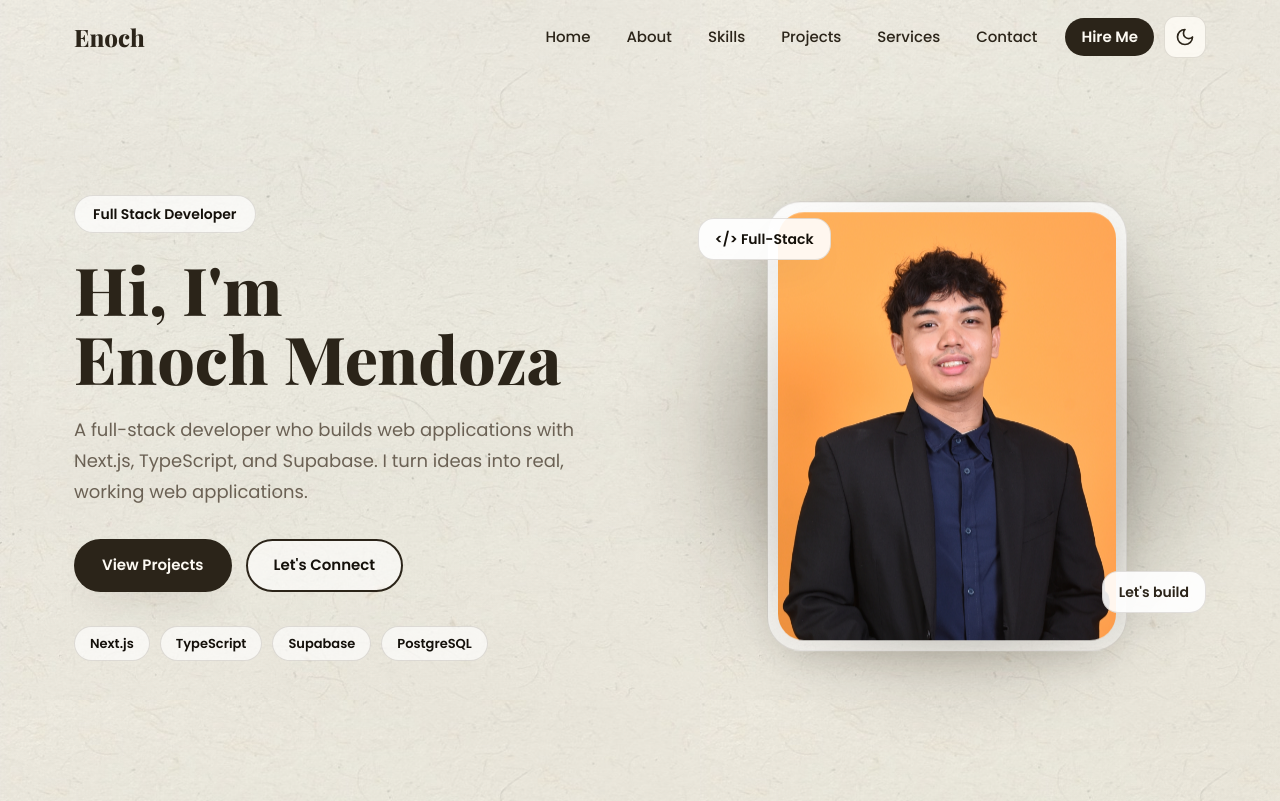
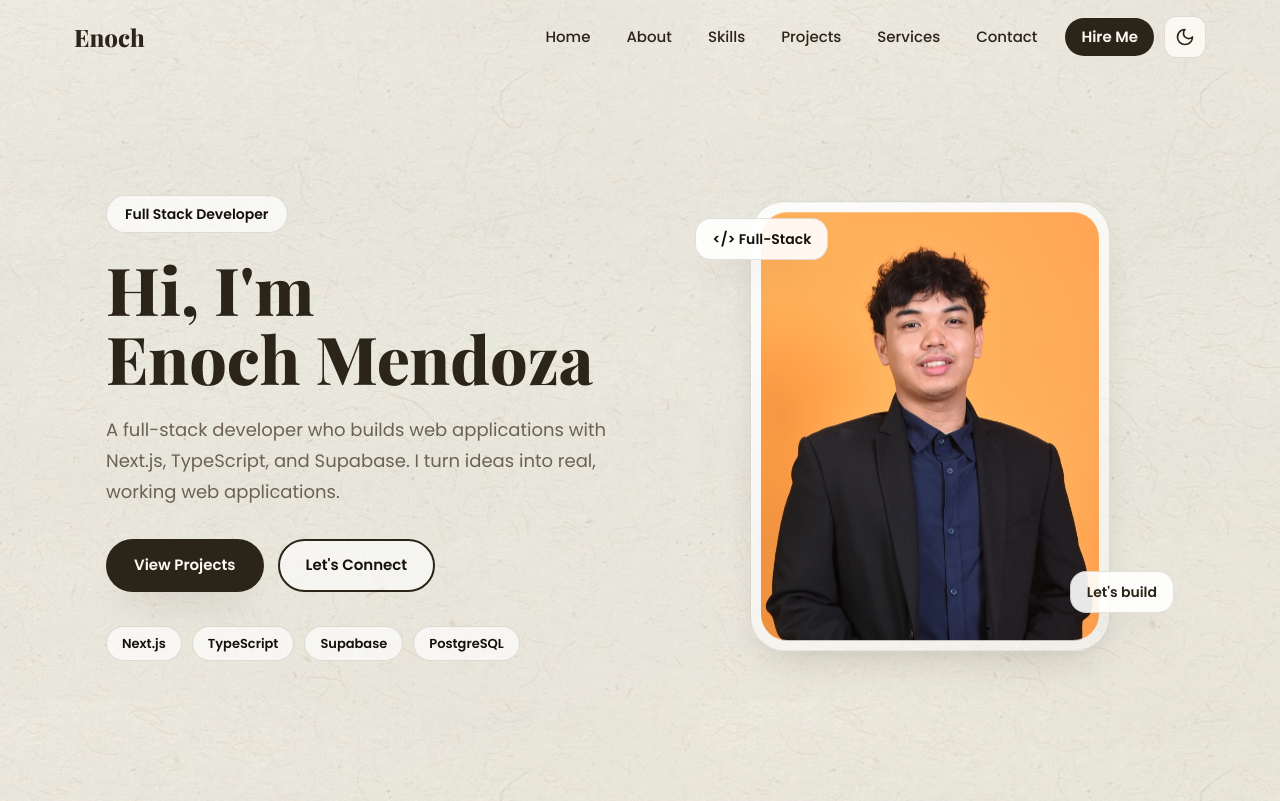
Before and after one commit to Nokiieee/MyPersonalWebsite, a React (Vite) app: page / in a window 1280 px wide. Shown: the top 801 px of the page. Built offline with nearby package versions, Linux system fonts and the light colour scheme.

Commit message:
remove the shadow of my image

```diff
--- a/src/components/Hero.jsx
+++ b/src/components/Hero.jsx
@@ -6,16 +6,18 @@ const pill =
 function Hero() {
   return (
     <header
-      className="mx-auto grid max-w-[1180px] scroll-mt-20 grid-cols-[1.05fr_0.95fr] items-center gap-10 px-6 pb-[90px] pt-[70px] min-h-[calc(100vh-72px)] max-[960px]:min-h-0 max-[960px]:grid-cols-1 max-[960px]:gap-12 max-[960px]:pt-12 max-[960px]:text-center max-[420px]:pt-8"
+      className="mx-auto grid max-w-[1180px] scroll-mt-20 grid-cols-[1.05fr_0.95fr] items-center gap-10 px-14 pb-[90px] pt-[70px] min-h-[calc(100vh-72px)] max-[960px]:min-h-0 max-[960px]:grid-cols-1 max-[960px]:gap-12 max-[960px]:pt-12 max-[960px]:text-center max-[420px]:pt-8"
       id="home"
     >
       <div className="animate-hero-fade-up">
         <span className="mb-[22px] inline-block rounded-full border border-line bg-white/70 px-[18px] py-2 text-sm font-semibold text-purple-deep dark:bg-white/5">
           Full Stack Developer
         </span>
-        <h1 className="text-[clamp(38px,6vw,66px)] font-extrabold leading-[1.05] text-ink">
+        <h1 className="text-[clamp(38px,5.5vw,66px)] font-extrabold leading-[1.05] text-ink">
           Hi, I'm{" "}
-          <span className="inline-block text-purple">Enoch Mendoza</span>
+          <span className="inline-block whitespace-nowrap text-purple max-[960px]:whitespace-normal">
+            Enoch Mendoza
+          </span>
         </h1>
         <p className="mt-[22px] max-w-[500px] text-lg leading-[1.7] text-ink-soft max-[960px]:mx-auto">
           A full-stack developer who builds web applications with Next.js,
@@ -39,10 +41,6 @@ function Hero() {
       </div>
 
       <div className="relative flex animate-hero-fade-up items-center justify-center [animation-delay:150ms] max-[960px]:order-first">
-        <div
-          className="absolute z-0 aspect-square w-[78%] rounded-full bg-brand opacity-45 blur-[60px]"
-          aria-hidden="true"
-        />
         <div className="relative z-[1] aspect-[4/5] w-[min(360px,78%)] animate-bob rounded-[34px] border border-line bg-[linear-gradient(150deg,rgba(255,255,255,0.9),rgba(255,255,255,0.4))] p-2.5 shadow-soft backdrop-blur-[6px]">
           <img
             src={nokiPic}
```
